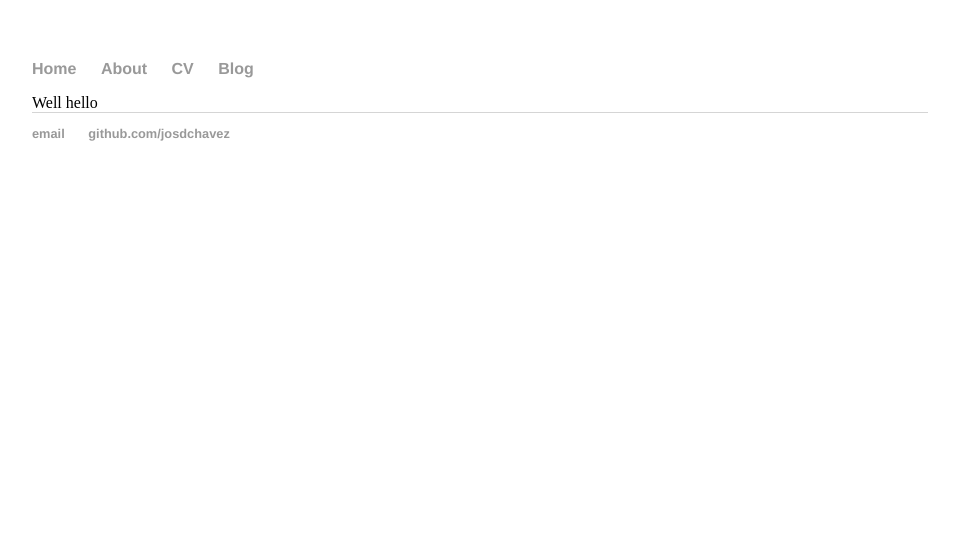
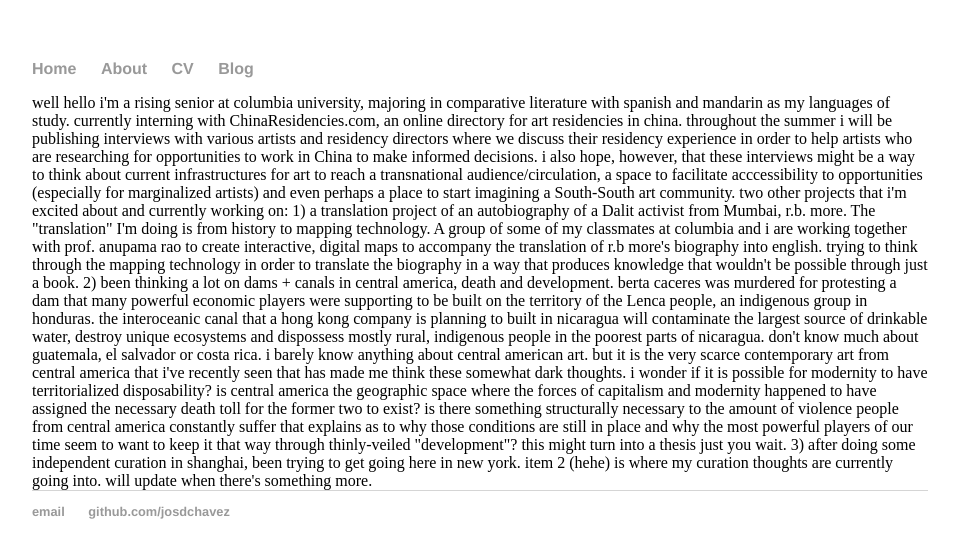
Before and after one commit to josdchavez/josdchavez.github.io, a Jekyll site: the page built from about/index.html, in a window 1280 px wide. Shown: the top 558 px of the page, without its empty margins (160-1118 px from the left). Built offline with Jekyll 4.4.1, drawn with Linux system fonts in a browser that asks for light colours.

Commit message:
Update index.html

```diff
--- a/about/index.html
+++ b/about/index.html
@@ -1,4 +1,35 @@
 ---
 layout: default
 ---
-Well hello
+well hello
+
+i'm a rising senior at columbia university, majoring in comparative literature with spanish and mandarin as my languages of study.
+currently interning with ChinaResidencies.com, an online directory for art residencies in china. throughout the summer i will be
+publishing interviews with various artists and residency directors where we discuss their residency experience in order to help
+artists who are researching for opportunities to work in China to make informed decisions. i also hope, however, that these interviews
+might be a way to think about current infrastructures for art to reach a transnational audience/circulation,
+a space to facilitate acccessibility to opportunities (especially for marginalized artists) and even perhaps a place
+to start imagining a South-South art community.
+
+two other projects that i'm excited about and currently working on:
+
+1) a translation project of an autobiography of a Dalit activist from Mumbai, r.b. more. The "translation" I'm doing is
+from history to mapping technology. A group of some of my classmates at columbia and i are working together with
+prof. anupama rao to create interactive, digital maps to accompany the translation of r.b more's biography into english. trying to
+think through the mapping technology in order to translate the biography in a way that produces knowledge that wouldn't
+be possible through just a book.
+
+2) been thinking a lot on dams + canals in central america, death and development. berta caceres was murdered for
+protesting a dam that many powerful economic players were supporting to be built on the territory of the Lenca people, an
+indigenous group in honduras. the interoceanic canal that a hong kong company is planning to built in nicaragua will contaminate
+the largest source of drinkable water, destroy unique ecosystems and dispossess mostly rural, indigenous people in the poorest
+parts of nicaragua. don't know much about guatemala, el salvador or costa rica. i barely know anything about central american art. but it
+is the very scarce contemporary art from central america that i've recently seen that has made me think these somewhat dark thoughts. i
+wonder if it is possible for modernity to have territorialized disposability? is central america the geographic space
+where the forces of capitalism and modernity happened to have assigned the necessary death toll for the former two to exist? is there
+something structurally necessary to the amount of violence people from central america constantly suffer that explains as to why
+those conditions are still in place and why the most powerful players of our time seem to want to keep it that way through thinly-veiled
+"development"? this might turn into a thesis just you wait.
+
+3) after doing some independent curation in shanghai, been trying to get going here in new york. item 2 (hehe) is where
+my curation thoughts are currently going into. will update when there's something more.
```
